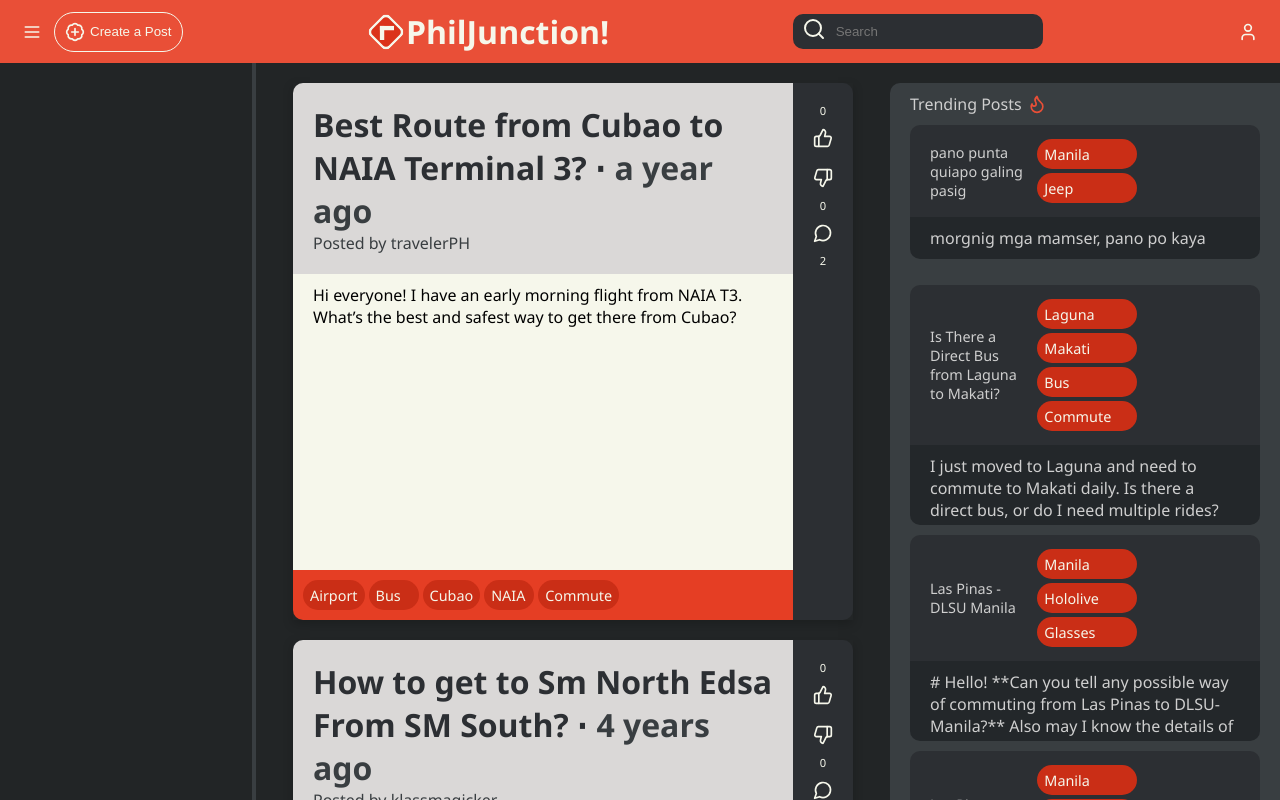
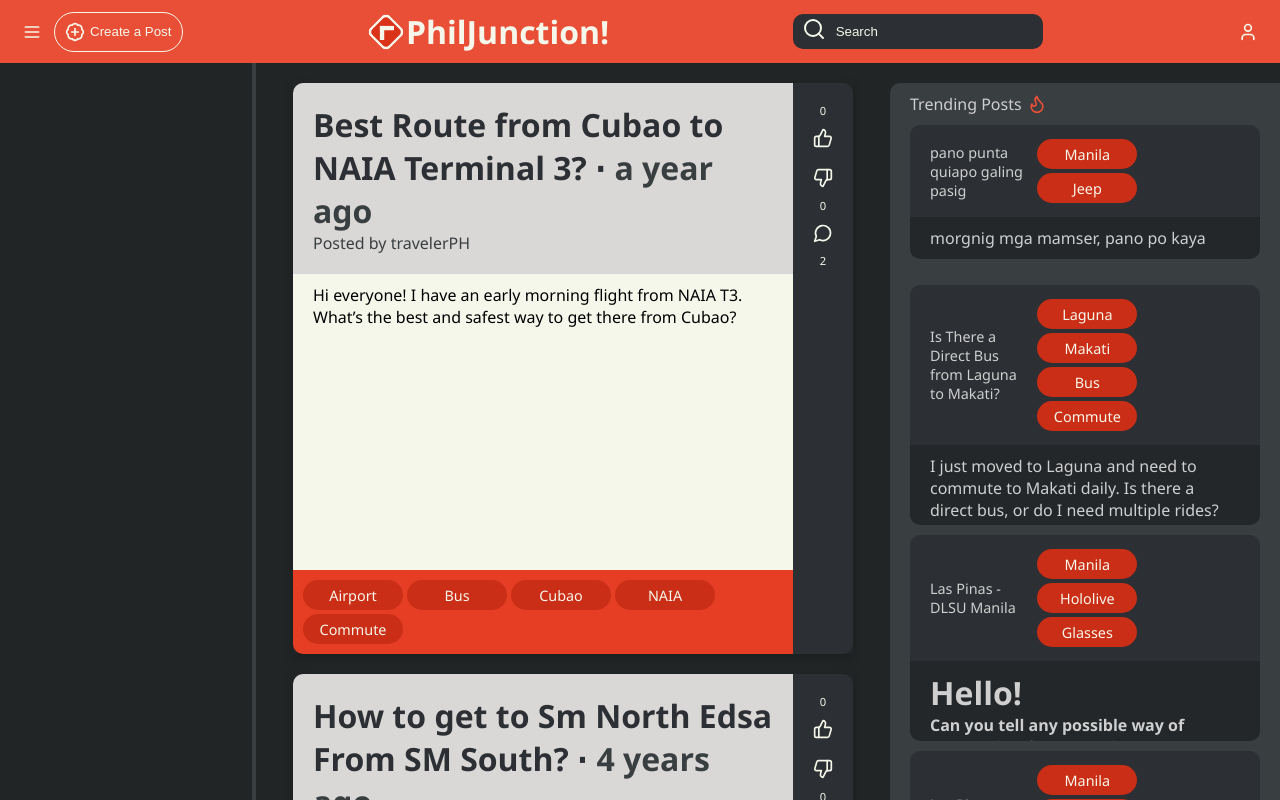
Before and after one commit to tonishii/PhilJunction, a React (Vite) app in the folder frontend/: page / in a window 1280 px wide. Shown: the top 800 px of the page. Built offline with nearby package versions, Linux system fonts and the light colour scheme.

Commit message:
Fixed the styling of input placeholders and the text sizing in create post page.

```diff
--- a/frontend/src/components/post.tsx
+++ b/frontend/src/components/post.tsx
@@ -89,8 +89,7 @@ export default function Post({
         <div className='post-button'>
           <span className='count'>{likeCount}</span>
           <button
-            className={`round-button ${vote === "up" ? "selected-up" : ""
-              }`}
+            className={`round-button ${vote === "up" ? "selected-up" : ""}`}
             onClick={handleUpvote}
           >
             <ThumbsUp className="icon" />
@@ -99,8 +98,7 @@ export default function Post({
 
         <div className="post-button">
           <button
-            className={`round-button ${vote === "down" ? " selected-down" : ""
-              }`}
+            className={`round-button ${vote === "down" ? " selected-down" : ""}`}
             onClick={handleDownvote}>
             <ThumbsDown className="icon" />
           </button>
--- a/frontend/src/components/smallpost.tsx
+++ b/frontend/src/components/smallpost.tsx
@@ -2,6 +2,7 @@ import '@/styles/post-styles.css'
 
 import { Link } from "react-router";
 import type { Post } from '@/mockdata/post-data';
+import ReactMarkdown from 'react-markdown';
 
 export default function SmallPost({
   post,
@@ -25,7 +26,7 @@ export default function SmallPost({
         </div>
 
         <div className="smallpost-body">
-          <p>{post.body}</p>
+          <ReactMarkdown className="post-body" children={post.body} />
         </div>
       </Link>
     </div>
--- a/frontend/src/styles/component-styles.css
+++ b/frontend/src/styles/component-styles.css
@@ -53,6 +53,10 @@
   color: #F6F7EB;
   outline: none;
   padding: 9px 0px;
+}
+
+.search-input::placeholder {
+  color: #F6F7EB;
 }
 
 .create-post-button {
@@ -243,6 +247,10 @@
   min-width: 100px;
 }
 
+.tags-input input::placeholder {
+  color: #F6F7EB;
+}
+
 .tag button {
   display: flex;
   align-items: center;
--- a/frontend/src/styles/create-post.css
+++ b/frontend/src/styles/create-post.css
@@ -46,7 +46,6 @@
     font-family: 'Segoe UI', Tahoma, Geneva, Verdana, sans-serif;
 }
 
-
 .create-post-main {
     background-color: #F6F7EB;
     flex-grow: 1;
@@ -56,6 +55,8 @@
 
 .create-post-main textarea {
     outline: none;
+    font-size: 1em;
+    font-family: 'Segoe UI', Tahoma, Geneva, Verdana, sans-serif;
 }
 
 #editor {
--- a/frontend/src/styles/post-styles.css
+++ b/frontend/src/styles/post-styles.css
@@ -24,9 +24,9 @@
 }
 
 .post-body {
-    display: flex;
-    flex-direction: column;
-    height: 100%;
+  display: flex;
+  flex-direction: column;
+  height: 100%;
 }
 
 .post-sidebar {
@@ -90,14 +90,18 @@
 .tag {
   display: flex;
   align-items: center;
+  justify-content: center;
   color: #F6F7EB;
   border-radius: 25px;
   background-color: #CA2E16;
-  min-width: 50px;
+  min-width: 100px;
+  width: max-content;
+  max-width: 200px;
   height: 30px;
   text-align: center;
   padding: 5px 7px;
   font-size: 0.9rem;
+  white-space: nowrap;
 }
 
 .popular-posts-list {
@@ -183,6 +187,10 @@
   padding: 5px 7px;
 }
 
+.comment-input::placeholder {
+  color: #F6F7EB;
+}
+
 .post-window-comments {
   display: flex;
   flex-direction: column;
@@ -239,7 +247,7 @@
   overflow: hidden;
 }
 
-.smallpost-body p {
+.smallpost-body>* {
   color: #cfcfcf;
   margin: 0;
 }
```
